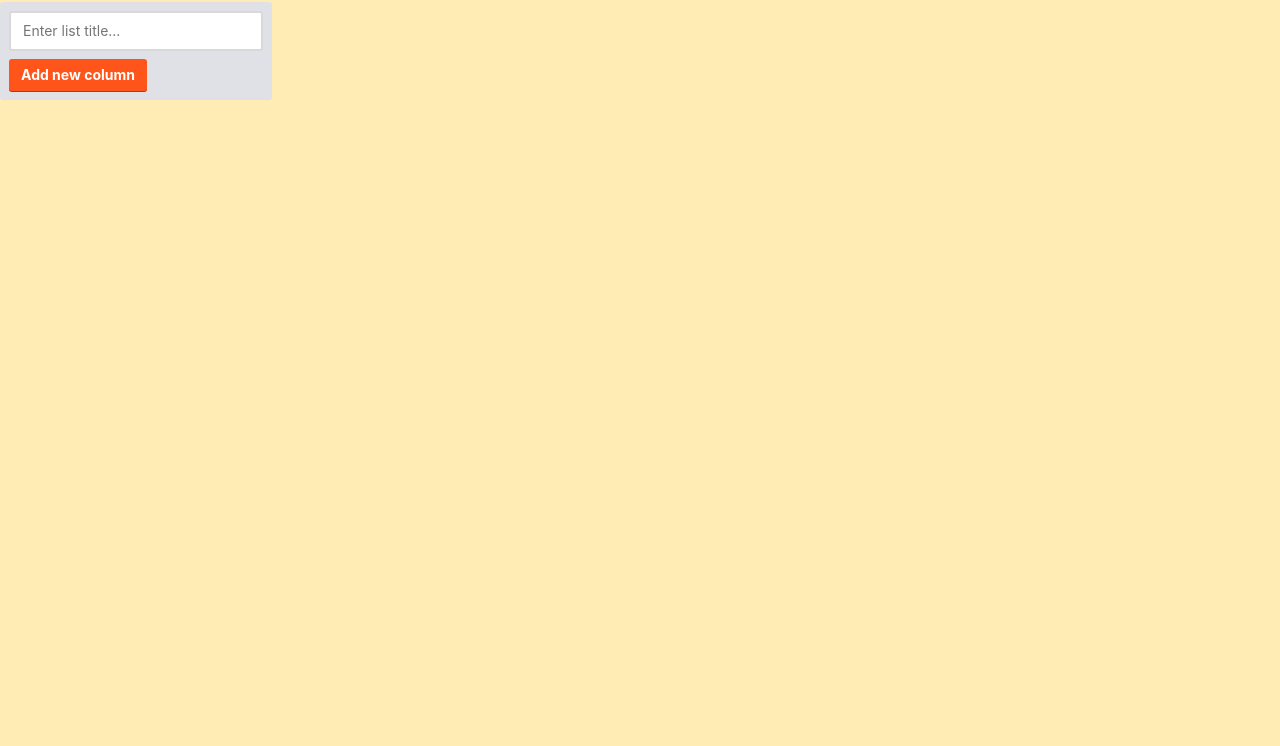
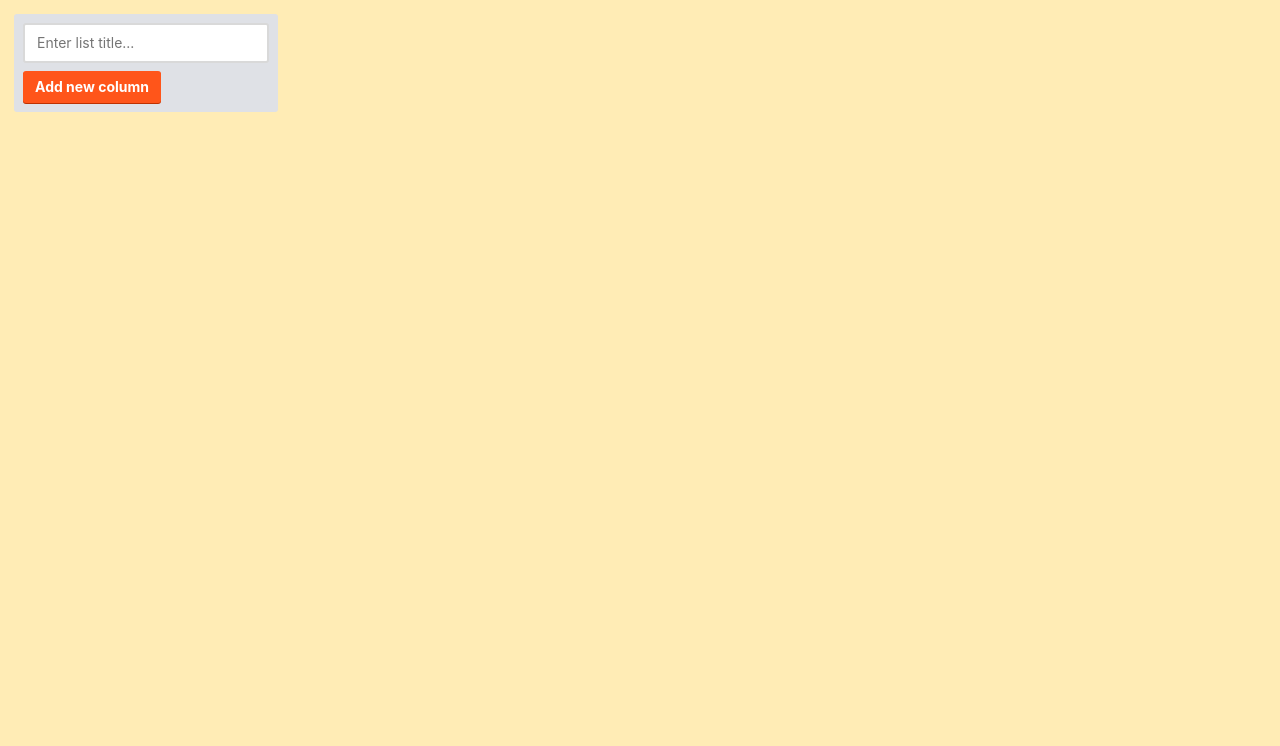
Before and after one commit to amitfrenzy10287/trello-board, a website: page src/index.html in a window 1280 px wide. Shown: the part 54-800 px from the top of the page. Drawn offline with Linux system fonts and the light colour scheme; no server answers.

Commit message:
Added some style changes

```diff
--- a/src/components/column.js
+++ b/src/components/column.js
@@ -9,7 +9,9 @@ templateColumn.innerHTML = `
         <input hidden class="column-header column-header-input"/>
         <button hidden class="primary column-save-button">Save</button>
       </div>
+
       <div class="cards cards-container"></div>
+
       <div class="cards">
         <trello-card-creator></trello-card-creator>
       </div>
--- a/src/styles.css
+++ b/src/styles.css
@@ -116,6 +116,10 @@ button[type=submit] {
     display: flex;
     flex-direction: column;
 }
+#columns-section{
+    width: 100%;
+    padding: 12px 16px 16px 14px;
+}
 
 #columns-section,
 #columns-container {
@@ -124,8 +128,8 @@ button[type=submit] {
 }
 
 .column-wrapper {
-    width: 272px;
     height: 100%;
+    width: 100%;
     box-sizing: border-box;
     display: inline-block;
     vertical-align: top;
```
Also changed, not shown: data/db.json (+10 -10 lines).
